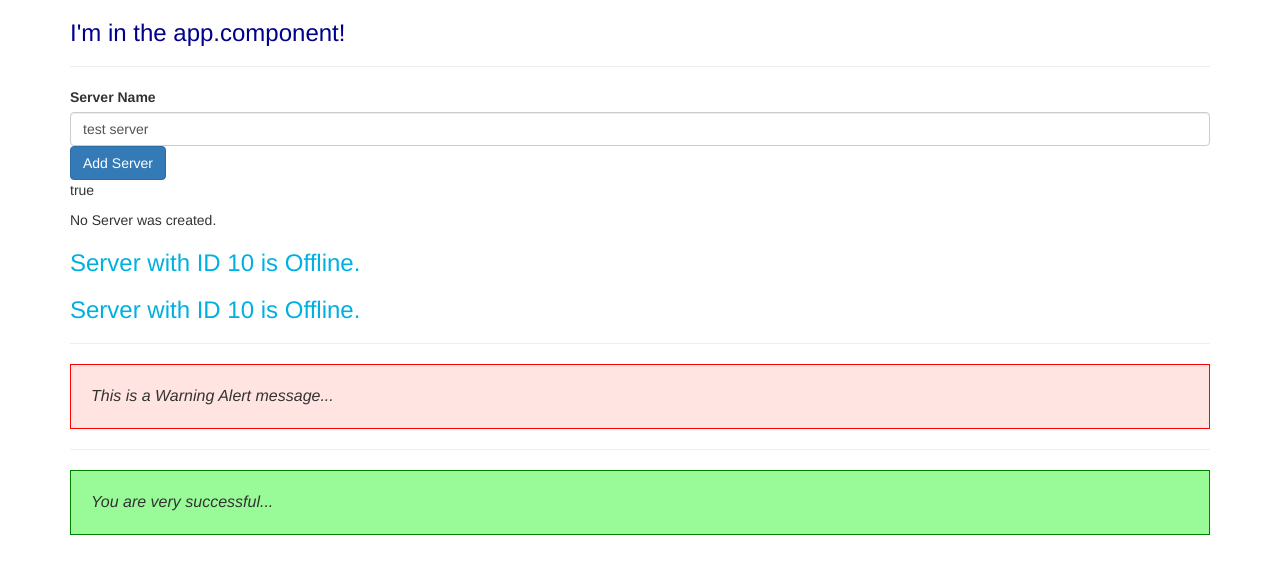
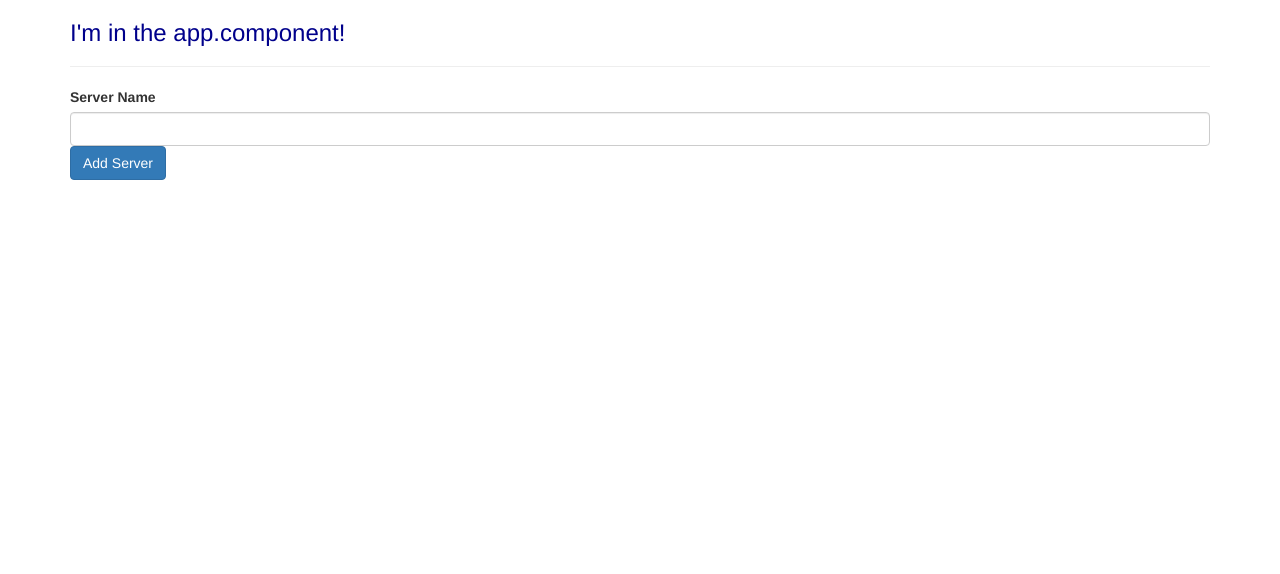
Before and after one commit to mlstephens/Angular6-First-App, an Angular app: page / in a window 1280 px wide. Shown: the top 574 px of the page. Built offline with nearby package versions, Linux system fonts and the light colour scheme.

Commit message:
Lecture 33. using ngIf to output data conditionally.

```diff
--- a/src/app/app.component.html
+++ b/src/app/app.component.html
@@ -4,10 +4,10 @@
       <h3>I'm in the app.component!</h3>
       <hr />
       <app-servers></app-servers>
-      <hr />
+      <!--<hr />
       <app-warningalert></app-warningalert>
       <hr />
-      <app-successful></app-successful>
+      <app-successful></app-successful>-->
     </div>
   </div>
 
--- a/src/app/app.module.ts
+++ b/src/app/app.module.ts
@@ -12,9 +12,9 @@ import { SuccessfulComponent } from './successful/successful.component';
   declarations: [
     AppComponent,
     ServerComponent,
-    ServersComponent,
-    WarningAlertComponent,
-    SuccessfulComponent
+    ServersComponent
+    //WarningAlertComponent,
+    //SuccessfulComponent
   ],
   imports: [
     BrowserModule,
--- a/src/app/servers/servers.component.html
+++ b/src/app/servers/servers.component.html
@@ -21,9 +21,11 @@
 <!--<p>{{ allowNewServer }}</p>-->
 
 <!--property binding-->
-<p [innerText]="allowNewServer"></p>
+<!--<p [innerText]="allowNewServer"></p>-->
 
-<p>{{  serverCreationStatus }}</p>
+<!--<p>{{  serverCreationStatus }}</p>-->
 
-<app-server></app-server>
-<app-server></app-server>
+<p *ngIf="serverCreated">Server was created. Server name is {{ serverName }}</p>
+
+<!--<app-server></app-server>
+<app-server></app-server>-->
--- a/src/app/servers/servers.component.ts
+++ b/src/app/servers/servers.component.ts
@@ -9,7 +9,8 @@ export class ServersComponent implements OnInit {
 
   allowNewServer = false;
   serverCreationStatus = 'No Server was created.';
-  serverName = 'test server';
+  serverName = '';
+  serverCreated = false;
 
   constructor()
   {
@@ -20,6 +21,7 @@ export class ServersComponent implements OnInit {
   }
 
   onCreateServer() {
+    this.serverCreated = true;
     return this.serverCreationStatus = 'Server was created. Name is ' + this.serverName;
   }
 
```
